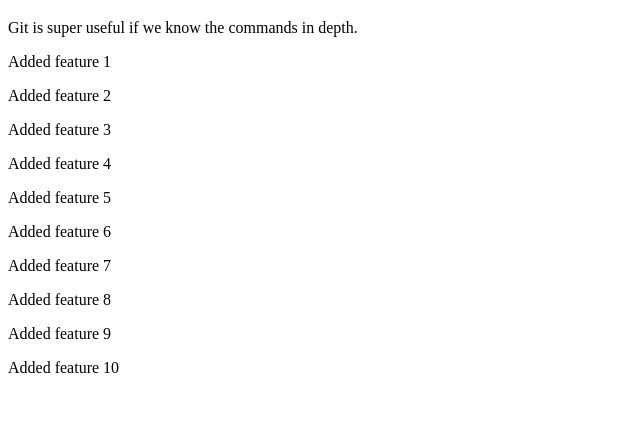
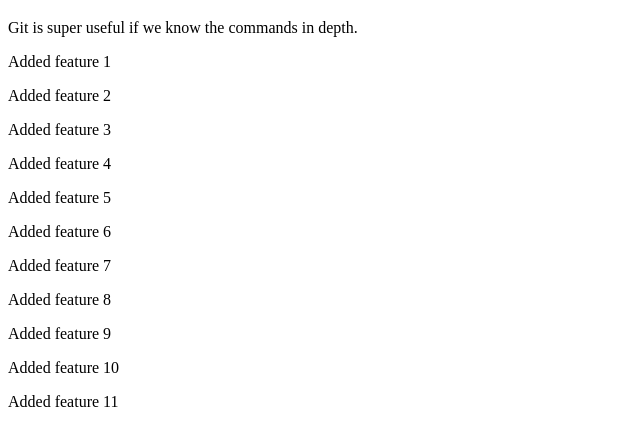
Before and after one commit to rajsawhoney/git-learning, a plain HTML site: page index.html in a window 1280 px wide. Shown: the part 61-506 px from the top of the page, without its empty margins (0-640 px from the left). Drawn offline with Linux system fonts and the light colour scheme.

Commit message:
Update index.html 4

```diff
--- a/index.html
+++ b/index.html
@@ -21,6 +21,7 @@
     <p>Added feature 8</p>
     <p>Added feature 9</p>
     <p>Added feature 10</p>
+    <p>Added feature 11</p>
 </body>
 
 </html>
```
